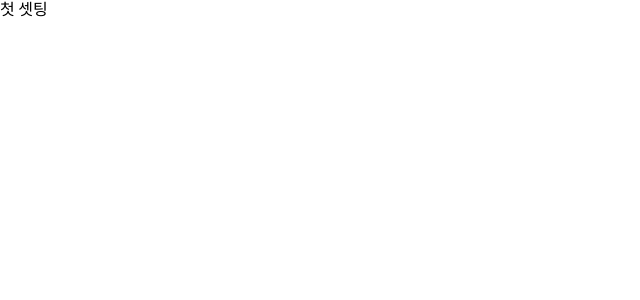
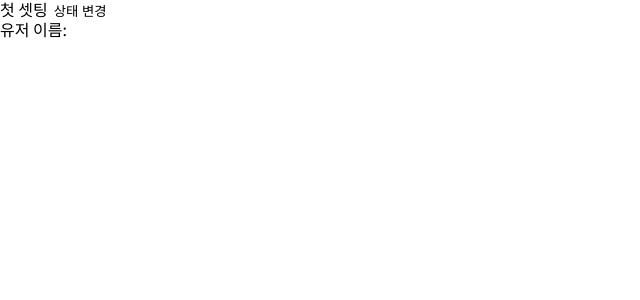
Before and after one commit to 2201infinity/swit-messenger, a React (Create React App) app: page / in a window 1280 px wide. Shown: the top 300 px of the page, without its empty margins (0-640 px from the left). Built offline with nearby package versions, Linux system fonts and the light colour scheme.

Commit message:
feat: redux 튜토리얼

```diff
--- a/src/App.tsx
+++ b/src/App.tsx
@@ -1,12 +1,28 @@
-import React from 'react';
-import GlobalStyles from 'styles/GlobalStyles';
-import { ThemeProvider } from 'styled-components';
-import theme from 'styles/theme';
+import React from "react";
+import GlobalStyles from "styles/GlobalStyles";
+import { ThemeProvider } from "styled-components";
+import theme from "styles/theme";
+import { useDispatch } from "react-redux";
+import { setUser } from "stores/user";
+import Test from "Test";
 function App() {
+  const dispatch = useDispatch();
+
+  const onClick = () => {
+    const body = {
+      userName: "도현",
+      userId: "",
+      profileImage: "",
+    };
+    dispatch(setUser(body));
+  };
+
   return (
     <ThemeProvider theme={theme}>
       <div>
         첫 셋팅
+        <button onClick={onClick}>상태 변경</button>
+        <Test />
         <GlobalStyles />
       </div>
     </ThemeProvider>
--- /dev/null
+++ b/src/Test.tsx
@@ -0,0 +1,11 @@
+import React from "react";
+import { useSelector } from "react-redux";
+import { userSelecter } from "stores/user";
+
+function Test() {
+  const user = useSelector(userSelecter);
+
+  return <div>유저 이름:{user.userName}</div>;
+}
+
+export default Test;
--- a/src/stores/user.ts
+++ b/src/stores/user.ts
@@ -17,7 +17,11 @@ const user = createSlice({
   name: "userReducer",
   initialState,
   reducers: {
-    setUser: (_, action: PayloadAction<IUserState>) => action.payload,
+    setUser: (state, action: PayloadAction<IUserState>) => {
+      state.userId = action.payload.userId;
+      state.userName = action.payload.userName;
+      state.profileImage = action.payload.profileImage;
+    },
   },
 });
 
```
